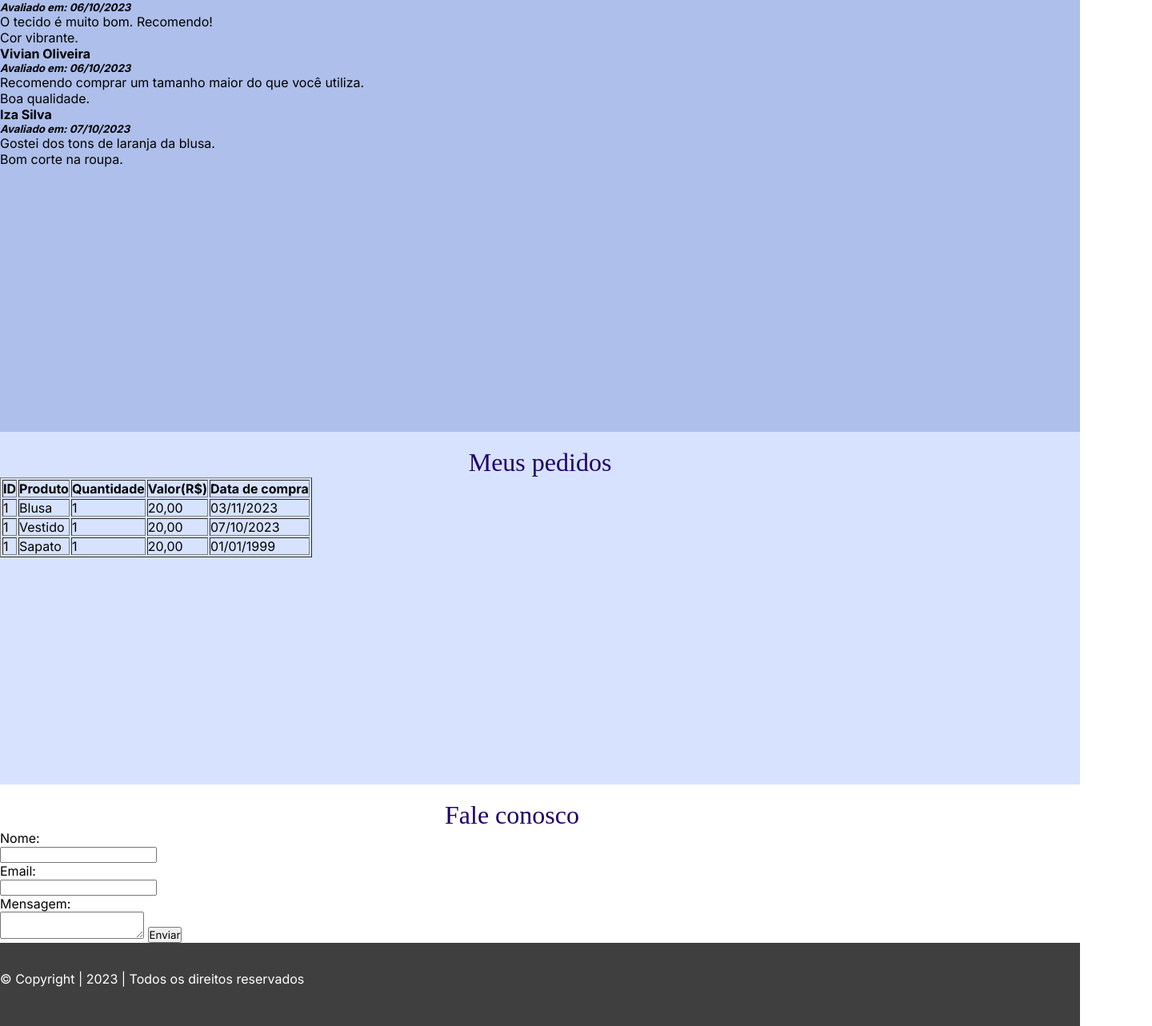
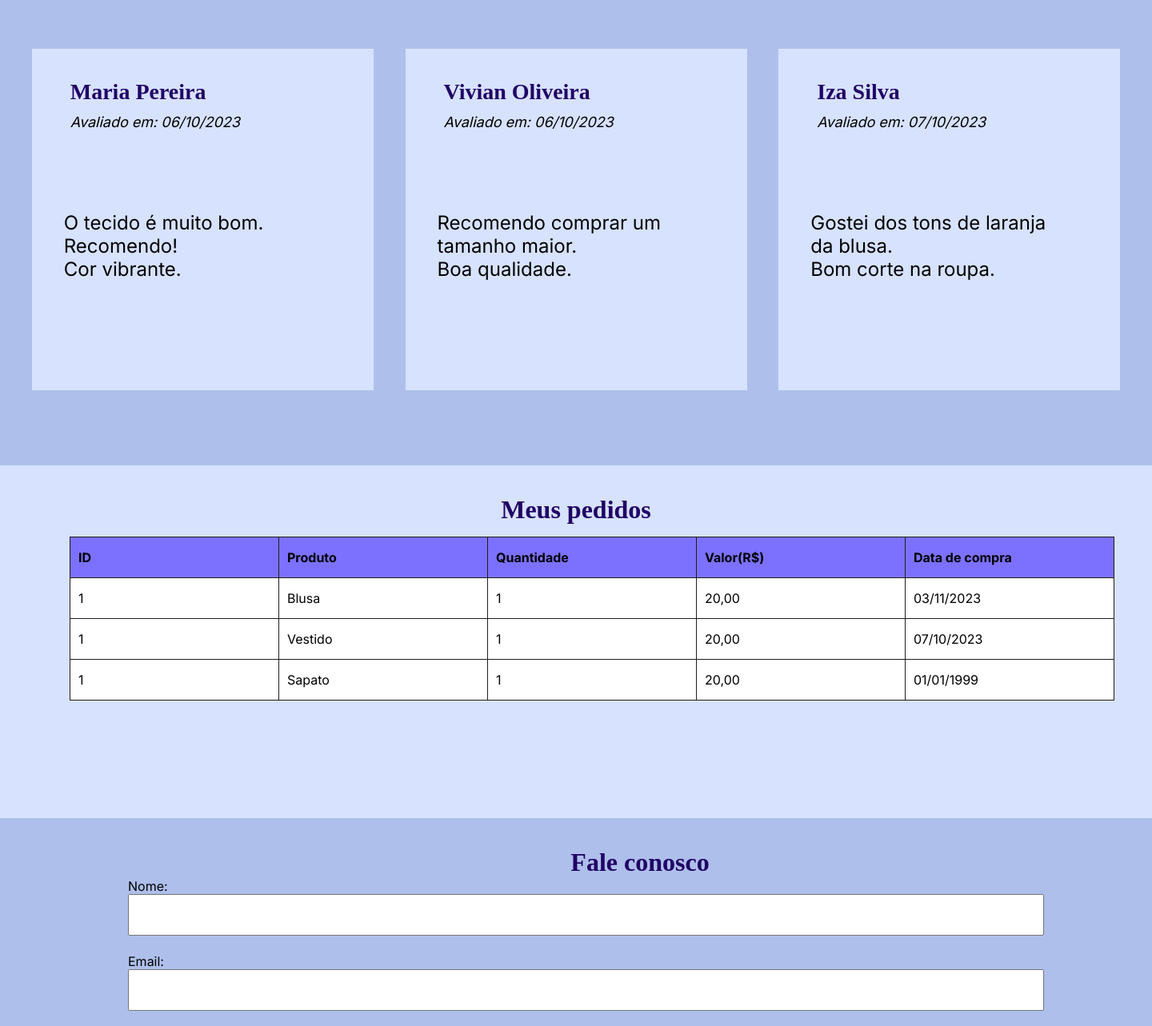
Before and after one commit to Ellenn2301/HTML_CSS, a plain HTML site: page index.html in a window 1280 px wide. Shown: the part 708-1991 px from the top of the page at 80% size, 1440 px wide, since content can reach past the window. Drawn offline with Linux system fonts and the light colour scheme; a web font is replaced by a local one.

Commit message:
estilizaçao

```diff
--- a/index.html
+++ b/index.html
@@ -1,15 +1,19 @@
 <!DOCTYPE html>
 <html lang="pt-BR">
+
 <head>
     <meta charset="UTF-8">
     <link rel="stylesheet" href="https://cdnjs.cloudflare.com/ajax/libs/font-awesome/6.4.2/css/all.min.css">
     <link rel="preconnect" href="https://fonts.googleapis.com">
     <link rel="preconnect" href="https://fonts.gstatic.com" crossorigin>
     <link href="https://fonts.googleapis.com/css2?family=Inter:wght@400;700;800&display=swap" rel="stylesheet">
-        <link href="https: //fonts.googleapis.com/css2? family= Abril+Fatface & family= Inter:wght@400;700;800 & display=swap" rel="stylesheet">
+    <link
+        href="https: //fonts.googleapis.com/css2? family= Abril+Fatface & family= Inter:wght@400;700;800 & display=swap"
+        rel="stylesheet">
     <link rel="stylesheet" href="style.css">
     <title>Loja Virtual</title>
 </head>
+
 <body>
     <header class="cabecalho">
         <div class="info-usuario">
@@ -21,7 +25,8 @@
         <nav> <!--menu do site-->
             <ul class="lista-menu"> <!--tag de lista não ordenada-->
                 <li class="icone-casa"> <!--tag de lista-->
-                                <i class="fa-solid fa-house" style="color: #ffffff;"></i><a class="icone" href="#início"> <!--a forma que escrevi aqui deve ser repetida na identificação da seção-->
+                    <i class="fa-solid fa-house" style="color: #ffffff;"></i><a class="icone" href="#início">
+                        <!--a forma que escrevi aqui deve ser repetida na identificação da seção-->
                         Início
                     </a>
                 </li>
@@ -36,7 +41,7 @@
                     </a>
                 </li>
                 <li class="menu">
-                                            <a href="#fale conosco">
+                    <a href="#fale-conosco">
                         Fale conosco
                     </a>
                 </li>
@@ -70,41 +75,39 @@
                         </figure>
                     </li>
                 </ol>
-                                 <a  class="site" href="https://www.cea.com.br/" target="_blank">Clique aqui para conferir</a>
+                <a class="site" href="https://www.cea.com.br/" target="_blank">Clique aqui para conferir</a>
             </div>
         </section> <!--target blank faz o link abrir em outra página, mantendo o usuário no meu site-->
 
         <section id="clientes">
+            <h2 class="titulo-secao">Nossos clientes</h2>
             <div class="avaliacao-clientes">
-                            <h2 class="titulo-secao">Nossos clientes</h2>
                 <article> <!--o que significa esta tag?-->
-                                    <div class="avaliacao1">
-                                    <p>
-                                    <h4>Maria Pereira</h4>
-                                    </p>
-                                    <h5><i>Avaliado em: 06/10/2023</i></h5>
-                                    <p>
-                                    O tecido é muito bom. Recomendo!<br/>
+                    <div class="avaliacao">
+                        <p class="nome-avaliador">Maria Pereira</p>
+                        <p class="historico-avaliador">Avaliado em: 06/10/2023</p>
+                        <p class="opiniao-cliente">
+                            O tecido é muito bom. Recomendo!<br>
                             Cor vibrante.
                         </p>
                     </div>
                 </article> <!--usada na parte de avaliação e comentários. É usado para ter mais semântica-->
                 <article>
-                                    <div class="avaliacao2">
-                                    <p><h4>Vivian Oliveira</h4></p>
-                                    <h5><i>Avaliado em: 06/10/2023</i></h5>
-                                    <p>
-                                    Recomendo comprar um tamanho maior do que você utiliza.<br/>
+                    <div class="avaliacao">
+                        <p class="nome-avaliador">Vivian Oliveira</p>
+                        <p class="historico-avaliador">Avaliado em: 06/10/2023</p>
+                        <p class="opiniao-cliente">
+                            Recomendo comprar um tamanho maior.<br>
                             Boa qualidade.
                         </p>
                     </div>
                 </article>
                 <article>
-                                    <div class="avaliacao3">
-                                    <p><h4>Iza Silva</h4></p>
-                                    <h5><i>Avaliado em: 07/10/2023</i></h5>
-                                    <p>
-                                    Gostei dos tons de laranja da blusa.<br/>
+                    <div class="avaliacao">
+                        <p class="nome-avaliador">Iza Silva</p>
+                        <p class="historico-avaliador">Avaliado em: 07/10/2023</p>
+                        <p class="opiniao-cliente">
+                            Gostei dos tons de laranja da blusa.<br>
                             Bom corte na roupa.
                         </p>
                     </div>
@@ -115,15 +118,17 @@
             <!--fazer tabela com 5 linhas-->
             <div class="tabela-pedidos">
                 <h2 class="titulo-secao">Meus pedidos</h2>
-                                <table border="1">
+                <table class="pedido-tabela">
                     <thead>
-                                        <tr>
+                        <tr class="cabecalho-tabela">
                             <th>ID</th>
                             <th>Produto</th>
                             <th>Quantidade</th>
                             <th>Valor(R$)</th>
                             <th>Data de compra</th>
                         </tr>
+                    </thead>
+                    <tbody>
                         <tr>
                             <td>1</td>
                             <td>Blusa</td>
@@ -131,8 +136,6 @@
                             <td>20,00</td>
                             <td>03/11/2023</td>
                         </tr>
-                                    </thead>
-                                        <tbody>
                         <tr>
                             <td>1</td>
                             <td>Vestido</td>
@@ -151,18 +154,27 @@
                 </table>
             </div>
         </section>
-                                    <section id="fale conosco">
+        <section id="fale-conosco">
+            <div class="formulario">
                 <h2 class="titulo-secao">Fale conosco</h2>
                 <form>
-                                            <label>Nome:</label><br/>
-                                            <input type="text" id="nome"/><br/>
-                                            <label>Email:</label><br/>
-                                            <input type="email" id="email"/><br/>
-                                            <label>Mensagem:</label><br/>
+                    <div class="respostas-usuario">
+                        <label>Nome:</label> <br>
+                        <input type="text" id="nome" />
+                    </div>
+                    <div  class="respostas-usuario">
+                        <label>Email:</label> <br>
+                        <input type="email" id="email" />
+                    </div>
+                    <div class="">
+                        <label>Mensagem:</label> <br>
                         <textarea></textarea>
+                    </div>
                     <!--não consegui deixar um espaço maior para mensagens-->
-                                            <button type="button">Enviar</button>
                 </form>
+                <br>
+                <button type="submit">Enviar</button>
+            </div>
         </section>
     </main> <!--parte principal do site. As sections vão dentro do main-->
     <footer>
@@ -170,4 +182,5 @@
             &copy; Copyright | 2023 | Todos os direitos reservados
     </footer>
 </body>
+
 </html>
--- a/style.css
+++ b/style.css
@@ -1,97 +1,210 @@
-*{
+* {
     margin: 0;
     padding: 0;
     font-family: 'Inter', sans-serif;
 }
-.cabecalho{
+
+.cabecalho {
     background-color: #7C71FF;
     display: flex;
     align-items: center;
     justify-content: space-between;
     height: 100px;
-    width:1350px;
+    width: 1440px;
 }
-li{
+
+li {
     display: inline-block;
     padding: 10px;
     border-radius: 50px;
     margin-right: 10px;
-    color:#200065
+    color: #200065
 }
-.icone-casa{
+
+.icone-casa {
     background: #200065;
     text-transform: uppercase;
 }
-.icone{
+
+.icone {
     color: #ffffff;
 }
-a{
+
+a {
     text-decoration: none;
 }
-.info-usuario{
+
+.info-usuario {
     color: #ffffff;
     font-weight: 400;
     font-size: 14px;
     margin-top: 34px;
     margin-left: 30px;
 }
-.nome{
+
+.nome {
     text-transform: uppercase;
     font-weight: 700;
     font-size: 22px;
     width: 252px;
     height: 42px;
 }
-.apresentacao-colecao{
-    height: 532px;
-    width: 1350px;
+
+.apresentacao-colecao {
+    display: flex;
+    flex-direction: column;
+    align-items: center;
+    height: 500px;
+    width: 1440px;
     background-color: #D7E2FF;
 }
-.titulo{
+
+.titulo {
     text-align: center;
     color: #200065;
-    padding-top: 29px;
-    margin-bottom: 10px;
+    margin-bottom: 5px;
+    margin-top: 29px;
     font-weight: 700;
     font-size: 36px;
+    font-family: Abril Fatface;
 }
-.subtitulo{
+
+.subtitulo {
     color: #200065;
     text-align: center;
     font-family: Abril Fatface;
     font-weight: 400;
 }
-img{
-margin-top:20px;
-margin-left: 47px;
-display: inline-block;
-padding: 30px;
+img {
+    margin-left: 47px;
+    display: inline-block;
+    padding: 30px;
 }
-.site{
-   color: #0075FF;
+
+.site {
+    display: block;
+    color: #0075FF;
+    width: 209px;
+    height: 22px;
+    margin-top:15px;
+    margin-bottom: 5px;
 }
-.titulo-secao{
+
+.titulo-secao {
     color: #200065;
+    font-weight: 600;
+    font-size: 32px;
+    text-align: center;
+    padding-top: 37px;
+    font-family: Abril Fatface;
+}
+#clientes{
+    background-color: #AEBFEB;
+    width: 1440px;
+}
+.avaliacao-clientes {
+    height: 616px;
+    display: flex;
+    justify-content: space-evenly;
+    flex-wrap: wrap;
+    align-items: center;
+}
+.avaliacao{
+    background-color:#D7E2FF;
+    width: 427px;
+    height: 427px;
+}
+.nome-avaliador{
+    width: 205px;
+    height: 43px;
+    padding-top: 38px;
+    margin-left:48px;
+    font-size: 28px;
+    font-weight: 600;
+    font-family: Abril Fatface;
+    color: #200065;
+}
+.historico-avaliador{
+    font-style: italic;
     font-weight: 400;
-    font-size: 32px;
-    font-family: Abril Fatface;
-    text-align: center;
-    padding-top: 20px;
+    font-size: 18px;
+    margin-left: 48px;
+    height: 22px;
+    width: 356px;
 }
-.avaliacao-clientes{
-    background-color: #AEBFEB;
-    height: 616px;
-    width: 1350px;
+.opiniao-cliente{
+    height: 116px;
+    width: 300px;
+    padding-top: 100px;
+    margin-left: 40px;
+    font-size: 24px;
+    font-weight: 400;
 }
-.tabela-pedidos{
-    width: 1350px;
+.tabela-pedidos {
+    display: flex;
+    flex-direction: column;
+    width: 1440px;
     height: 441px;
     background: #D7E2FF;
+    align-items: center;
+
 }
-footer{
+.pedido-tabela{
+    margin-top: 15px;
+    margin-left: 40px;
+    border-spacing: 0;
+    border-collapse: collapse;
+}
+.pedido-tabela > tbody, thead, th, td{
+    border: 1px solid #1E1E1E;
+    width: 250px;
+    height: 50px;
+    text-align: left;
+    padding-left: 10px;
+}
+.pedido-tabela > tbody {
+    background-color: #ffffff;
+}
+.cabecalho-tabela {
+    background-color: #7C71FF;
+}
+.formulario{
+    width: 1280px;
+    height: 658px;
+    background-color: #AEBFEB;
+    padding-left: 160px;
+}
+.respostas-usuario {
+    width: 1141px;
+    height: 84px;
+    margin-top: 1px;
+    margin-bottom: 10px;
+    max-width: 161px;
+}
+.respostas-usuario > input {
+    width: 1141px;
+    height: 48px;
+}
+/* .respostas-usuario > textarea{
+    width: 1141px;
+    height: 161px;
+} */
+
+button{
+    width: 270px;
+    height: 48px;
+    color: #ffffff;
+    background-color: #1E1E1E;
+    font-size: 22px;
+    font-weight: 400;
+}
+footer {
     background: #3F3F3F;
-    height: 95px;
-    width: 1350px;
-    padding-top: 35px;
+    height: 100px;
+    width: 1425px;
+    padding-top: 20px;
+    padding-left: 15px;
+    font-size: 20px;
+    font-weight: 400;
     color: #ffffff;
 }
```
Lines whose indentation alone changed are shown as unchanged.
